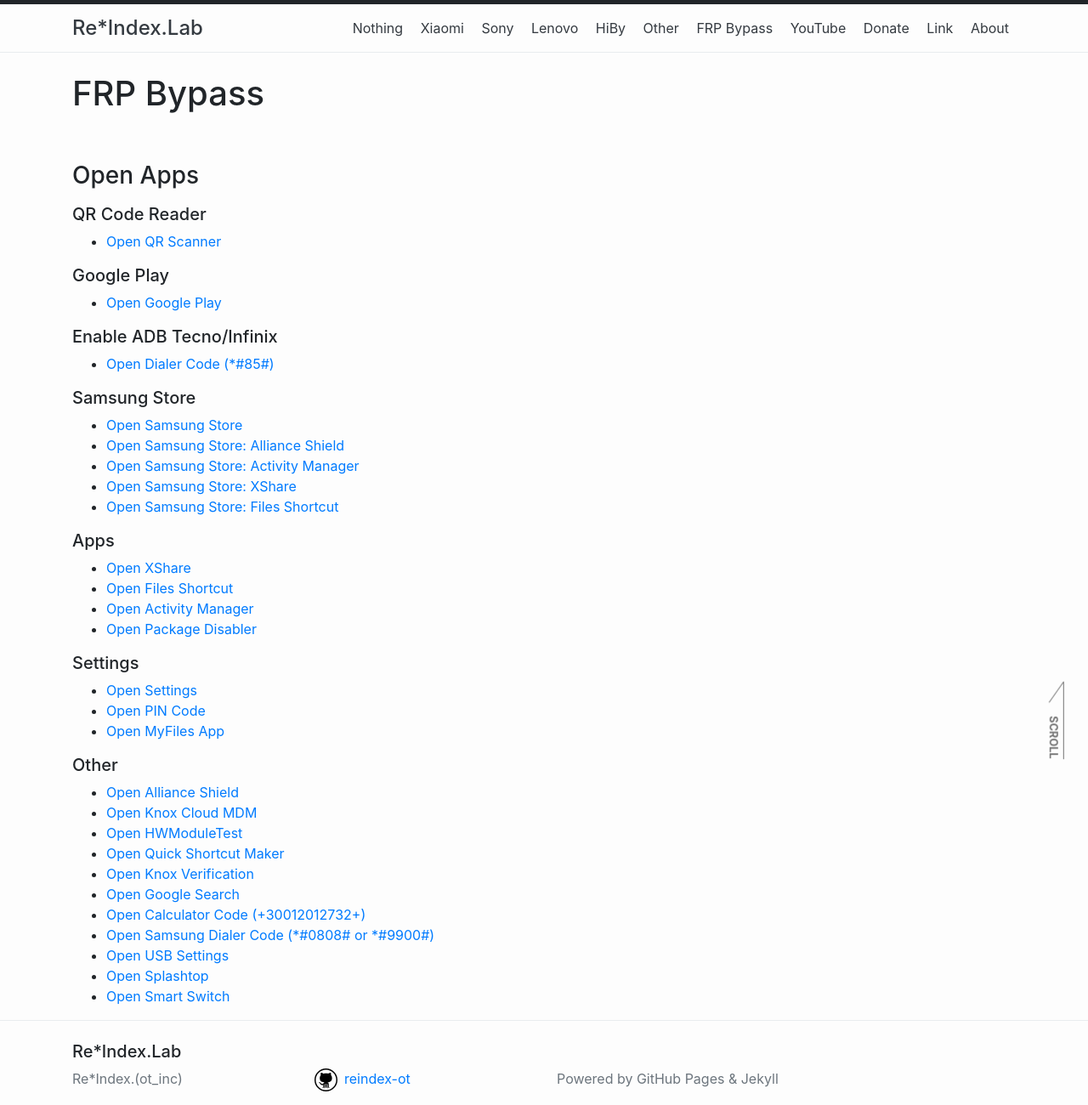
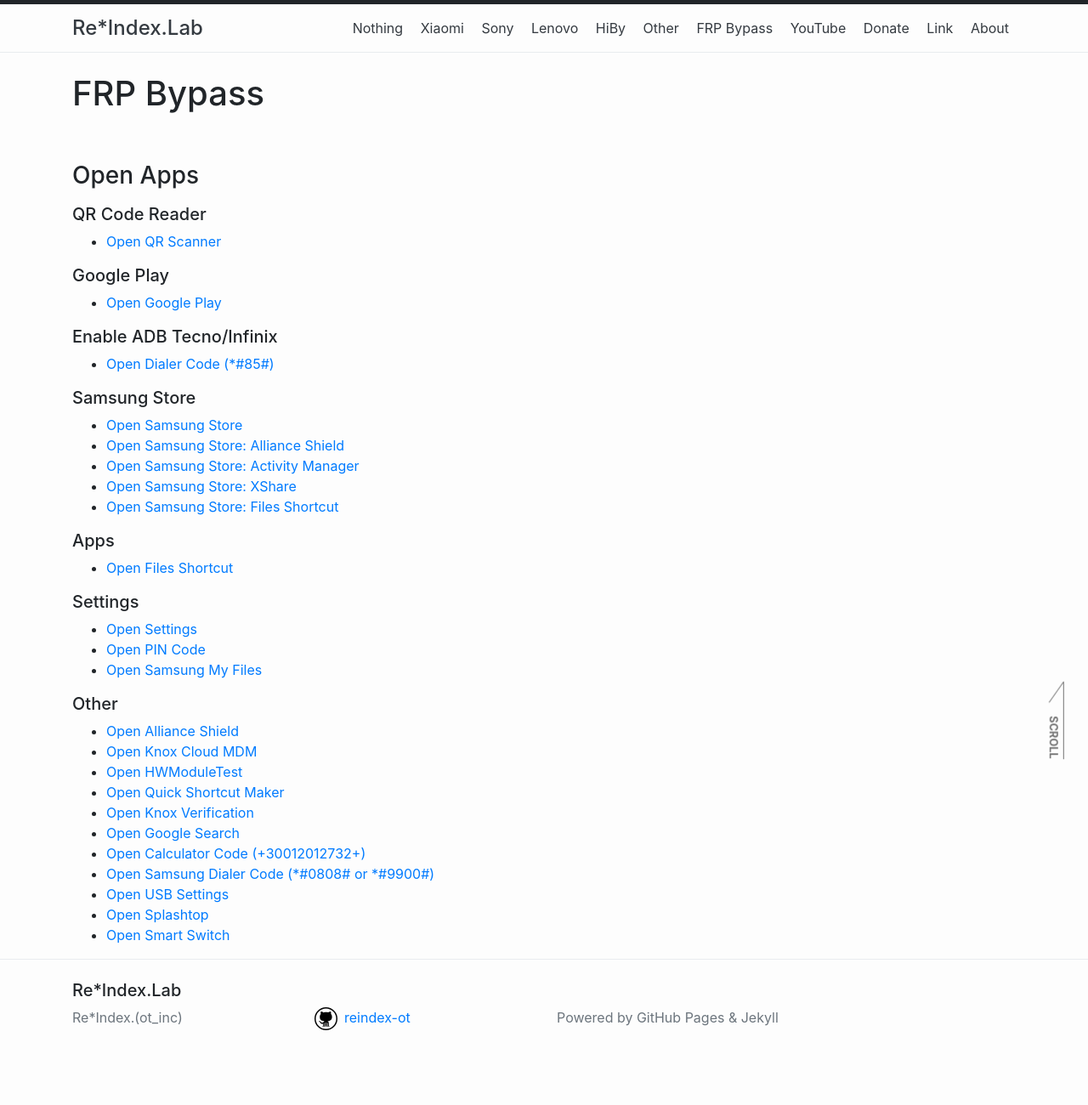
Before and after one commit to reindex-ot/reindex-ot.github.io, a Jekyll site: the page built from frp.md, in a window 1280 px wide. Shown: the whole page at 85% size. Built offline with Jekyll 4.4.1, drawn with Linux system fonts in a browser that asks for light colours; after the commit the page ends 1228 px from its top, so only the background shows below that.

Commit message:
Update frp.md
Signed-off-by: Re*Index. (ot_inc) <32851879+reindex-ot@users.noreply.github.com>

```diff
--- a/frp.md
+++ b/frp.md
@@ -21,15 +21,12 @@ permalink: /frp/
 - [Open Samsung Store: Files Shortcut](samsungapps://ProductDetail/org.aospstudio.files)
 
 ##### Apps
-- [Open XShare](intent://com.infinix.xshare/#Intent;scheme=android-app;end)
 - [Open Files Shortcut](intent://org.aospstudio.files/#Intent;scheme=android-app;end)
-- [Open Activity Manager](intent://com.activitymanager/#Intent;scheme=android-app;end)
-- [Open Package Disabler](intent://com.school.optimize/#Intent;scheme=android-app;end)
 
 ##### Settings
 - [Open Settings](intent://com.android.settings/#Intent;scheme=android-app;end)
 - [Open PIN Code](intent://com.google.android.gms/#Intent;scheme=promote_smartlock_scheme;end)
-- [Open MyFiles App](intent://com.sec.android.app.myfiles/#Intent;scheme=android-app;end)
+- [Open Samsung My Files](intent://com.sec.android.app.myfiles/#Intent;scheme=android-app;end)
 
 ##### Other
 - [Open Alliance Shield](intent://com.rrivenllc.shieldx/#Intent;scheme=android-app;end)
```
